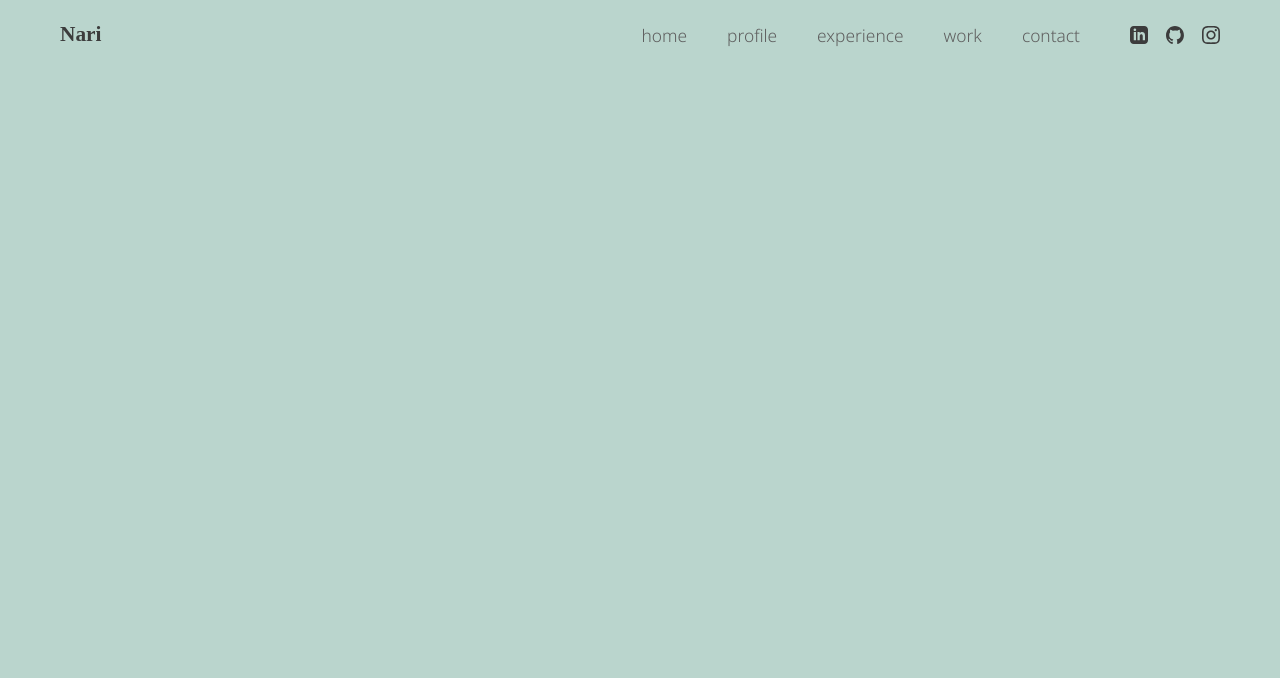
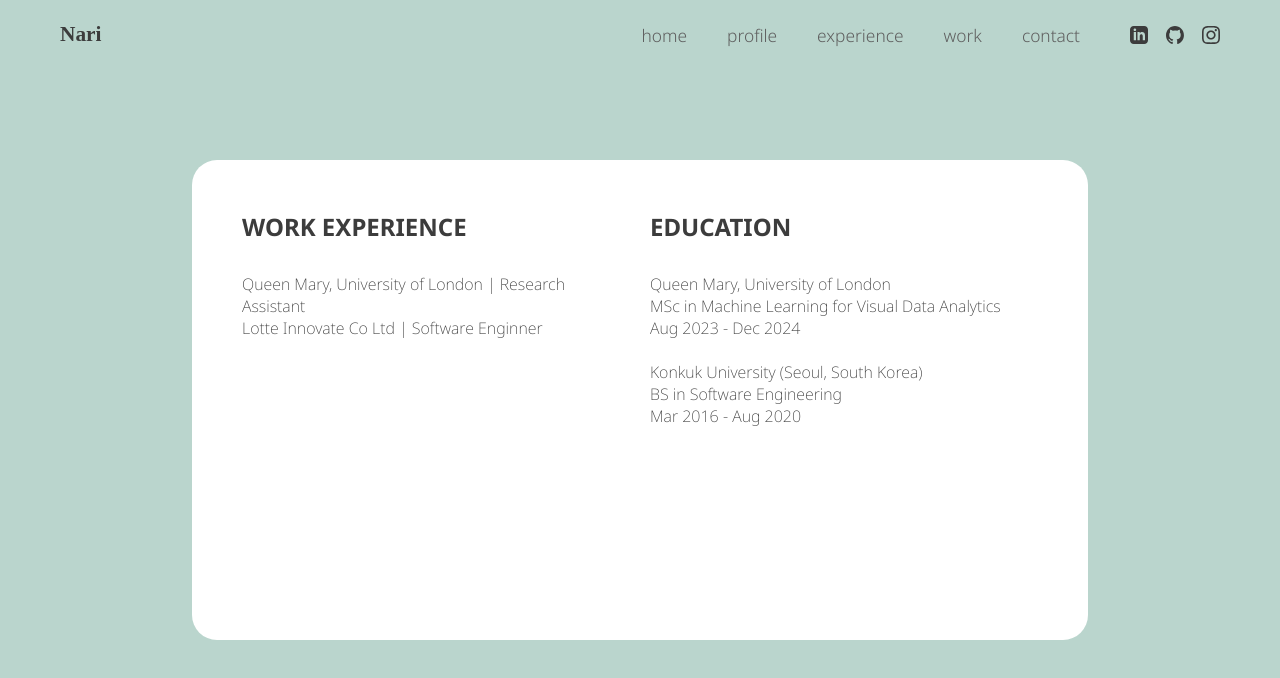
Before and after one commit to nari-ha/portfolio, a React (Vite) app: page /experience in a window 1280 px wide. Shown: the top 678 px of the page. Built offline with nearby package versions, Linux system fonts and the light colour scheme; a web font is replaced by a local one.

Commit message:
css 변경

```diff
--- a/src/App.jsx
+++ b/src/App.jsx
@@ -12,6 +12,7 @@ function App() {
   const [count, setCount] = useState(0);
   let navigate = useNavigate();
   let location = useLocation();
+  let nodeRef = useRef(null);
 
   return (
     <>
@@ -74,14 +75,30 @@ function App() {
           </ul>
         </div>
       </div>
+      <div className="page">
+      <TransitionGroup>
+        <CSSTransition
+          key={location.pathname}
+          timeout={2000}
+          nodeRef={nodeRef}
+          classNames="page-transition"
+        >
+          <Routes location={location}>
+            <Route path="/" element={<Intro />} />
+            <Route path="/profile" element={<Profile />} />
+            <Route path="/experience" element={<Experience />} />
+          </Routes>
+        </CSSTransition>
+      </TransitionGroup>
+      </div>
 
-      <div className="page">
+      {/* <div className="page">
         <Routes>
           <Route path="/" element={<Intro />} />
           <Route path="/profile" element={<Profile />} />
           <Route path="/experience" element={<Experience />} />
         </Routes>
-      </div>
+      </div> */}
     </>
   );
 }
--- a/src/pages/Experience.jsx
+++ b/src/pages/Experience.jsx
@@ -1,8 +1,31 @@
 function Experience() {
-    return(
-        <>
-        </>
-    )
+  return (
+    <>
+      <div className="component-wrap">
+        <div className="exp component">
+          <div className="component-inner left">
+            <div className="work-title text title">WORK EXPERIENCE</div>
+            <div className="work-detail">
+                <p className="l1">Queen Mary, University of London | Research Assistant</p>
+                <p className="">Lotte Innovate Co Ltd | Software Enginner</p>
+            </div>
+          </div>
+          <div className="component-inner right">
+            <div className="edu-title text title">EDUCATION</div>
+            <div className="edu-detail">
+                <p>Queen Mary, University of London</p>
+                <p>MSc in Machine Learning for Visual Data Analytics</p>
+                <p>Aug 2023 - Dec 2024</p><br/>
+                <p></p>
+                <p>Konkuk University &#40;Seoul, South Korea&#41;</p>
+                <p>BS in Software Engineering</p>
+                <p>Mar 2016 - Aug 2020</p>
+            </div>
+          </div>
+        </div>
+      </div>
+    </>
+  );
 }
 
 export default Experience;
--- a/src/pages/Profile.jsx
+++ b/src/pages/Profile.jsx
@@ -8,10 +8,14 @@ function Profile() {
             {/* <img className="photo" src="/images/capybara.jpg"/> */}
           </div>
           <div className="component-inner right">
-            <div className="text">
+            <div className="profile text">
             <p>Hello</p>
             <p>My name is Nari Ha, born in Seoul, based in London.</p>
             <p>This is picture of Capybara.</p>
+            <p className="text title">SKILLS</p>
+            <p className="text body">Programming Languages: Python, React.js, JavaScript, Java, C/C++, Kotlin, etc.</p>
+            <p className="text body">Machine Learning & AI: PyTorch, OpenCV, TensorFlow, etc.</p>
+            <p className="text body">Tools & Others: Git, SQL, Linux, HTML, CSS etc.</p>
             </div>
           </div>
         </div>
```
